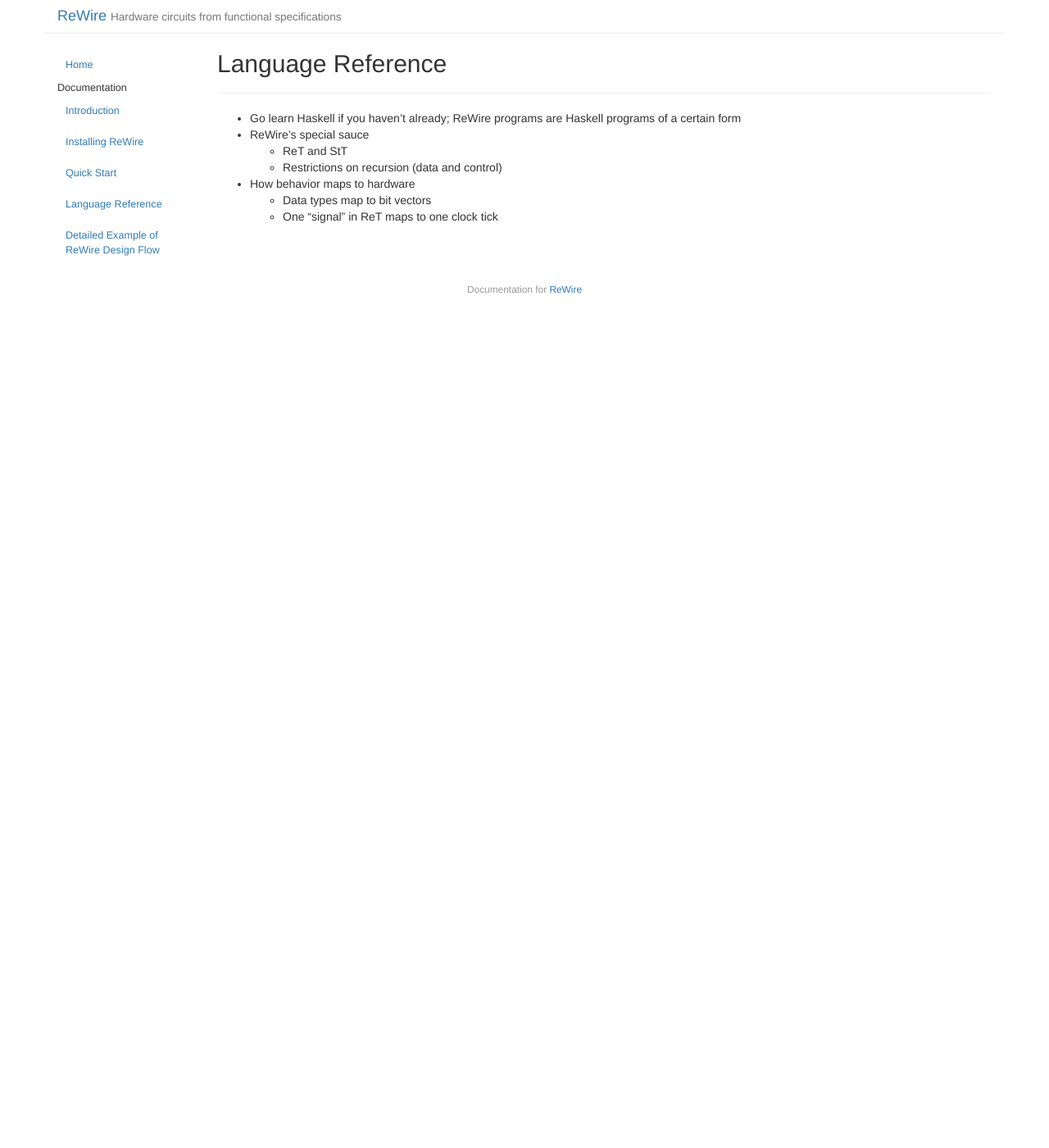
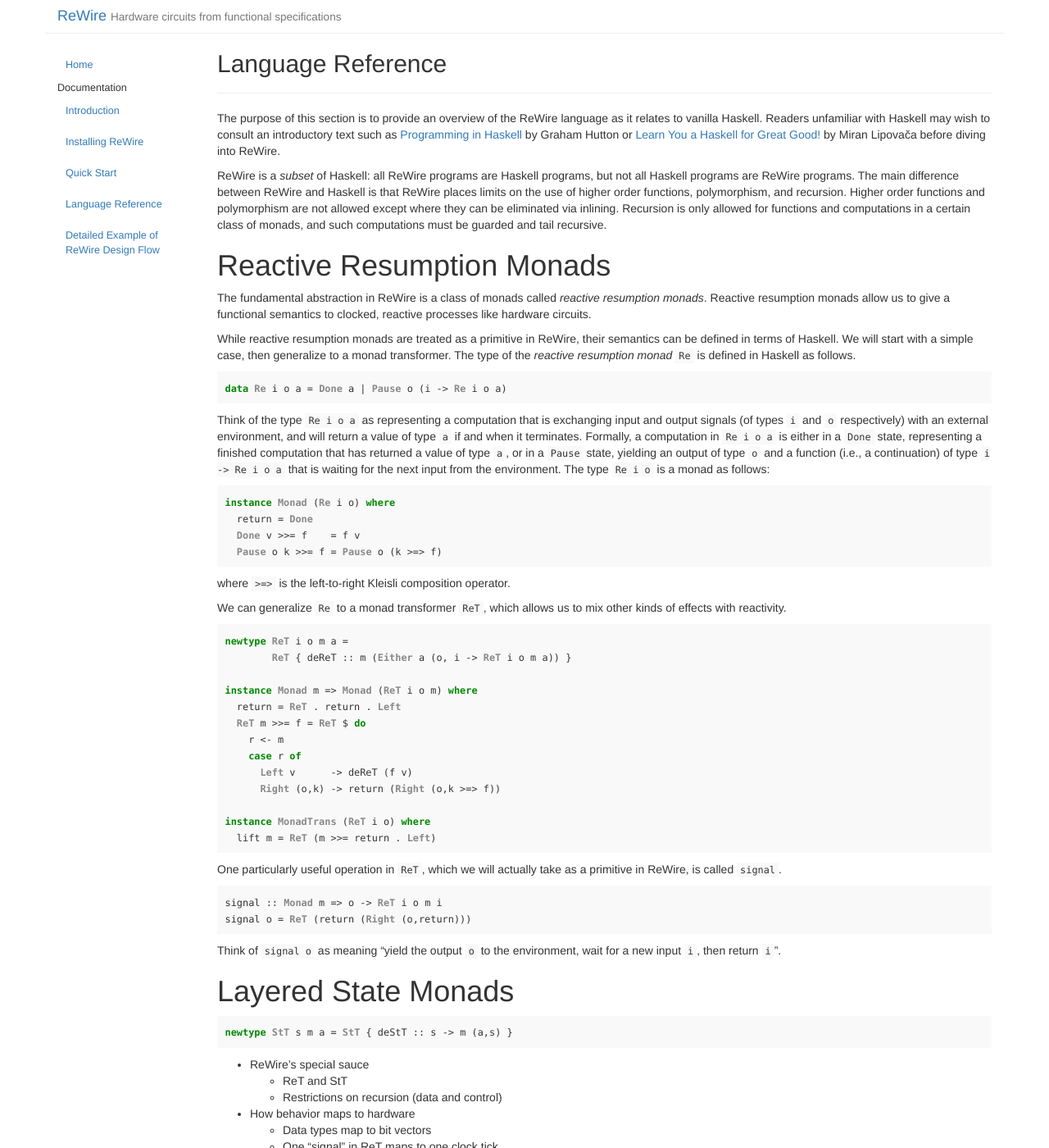
Before and after one commit to rewire-hardware/ReWire, a Jekyll site: the page built from _posts/2016-05-03-language-reference.md, in a window 1280 px wide and 1400 px high. Shown: the whole window at 82% size. Built offline with Jekyll 4.4.1, drawn with Linux system fonts in a browser that asks for light colours.

Commit message:
Some more tweaks to documentation

````diff
--- a/_posts/2016-05-03-language-reference.md
+++ b/_posts/2016-05-03-language-reference.md
@@ -6,8 +6,64 @@
 order: 4
 ---
 
+The purpose of this section is to provide an overview of the ReWire language as it relates to vanilla Haskell. Readers unfamiliar with Haskell may wish to consult an introductory text such as [Programming in Haskell](http://www.cs.nott.ac.uk/~pszgmh/book.html) by Graham Hutton or [Learn You a Haskell for Great Good!](http://learnyouahaskell.com) by Miran Lipovača before diving into ReWire.
 
-* Go learn Haskell if you haven't already; ReWire programs are Haskell programs of a certain form
+ReWire is a _subset_ of Haskell: all ReWire programs are Haskell programs, but not all Haskell programs are ReWire programs. The main difference between ReWire and Haskell is that ReWire places limits on the use of higher order functions, polymorphism, and recursion. Higher order functions and polymorphism are not allowed except where they can be eliminated via inlining. Recursion is only allowed for functions and computations in a certain class of monads, and such computations must be guarded and tail recursive.
+
+# Reactive Resumption Monads
+
+The fundamental abstraction in ReWire is a class of monads called _reactive resumption monads_. Reactive resumption monads allow us to give a functional semantics to clocked, reactive processes like hardware circuits.
+
+While reactive resumption monads are treated as a primitive in ReWire, their semantics can be defined in terms of Haskell. We will start with a simple case, then generalize to a monad transformer. The type of the _reactive resumption monad_ `Re` is defined in Haskell as follows.
+
+```haskell
+data Re i o a = Done a | Pause o (i -> Re i o a)
+```
+
+Think of the type `Re i o a` as representing a computation that is exchanging input and output signals (of types `i` and `o` respectively) with an external environment, and will return a value of type `a` if and when it terminates. Formally, a computation in `Re i o a` is either in a `Done` state, representing a finished computation that has returned a value of type `a`, or in a `Pause` state, yielding an output of type `o` and a function (i.e., a continuation) of type `i -> Re i o a` that is waiting for the next input from the environment. The type `Re i o` is a monad as follows:
+
+```haskell
+instance Monad (Re i o) where
+  return = Done
+  Done v >>= f    = f v
+  Pause o k >>= f = Pause o (k >=> f)
+```
+
+where `>=>` is the left-to-right Kleisli composition operator.
+
+We can generalize `Re` to a monad transformer `ReT`, which allows us to mix other kinds of effects with reactivity.
+
+```haskell
+newtype ReT i o m a =
+        ReT { deReT :: m (Either a (o, i -> ReT i o m a)) }
+
+instance Monad m => Monad (ReT i o m) where
+  return = ReT . return . Left
+  ReT m >>= f = ReT $ do
+    r <- m
+    case r of
+      Left v      -> deReT (f v)
+      Right (o,k) -> return (Right (o,k >=> f))
+
+instance MonadTrans (ReT i o) where
+  lift m = ReT (m >>= return . Left)
+```
+
+One particularly useful operation in `ReT`, which we will actually take as a primitive in ReWire, is called `signal`.
+
+```haskell
+signal :: Monad m => o -> ReT i o m i
+signal o = ReT (return (Right (o,return)))
+```
+
+Think of `signal o` as meaning "yield the output `o` to the environment, wait for a new input `i`, then return `i`".
+
+# Layered State Monads
+
+```haskell
+newtype StT s m a = StT { deStT :: s -> m (a,s) }
+```
+
 * ReWire's special sauce
     - ReT and StT
     - Restrictions on recursion (data and control)
````
Also changed, not shown: _posts/2016-05-03-quick-start.md (+15 -15 lines).
